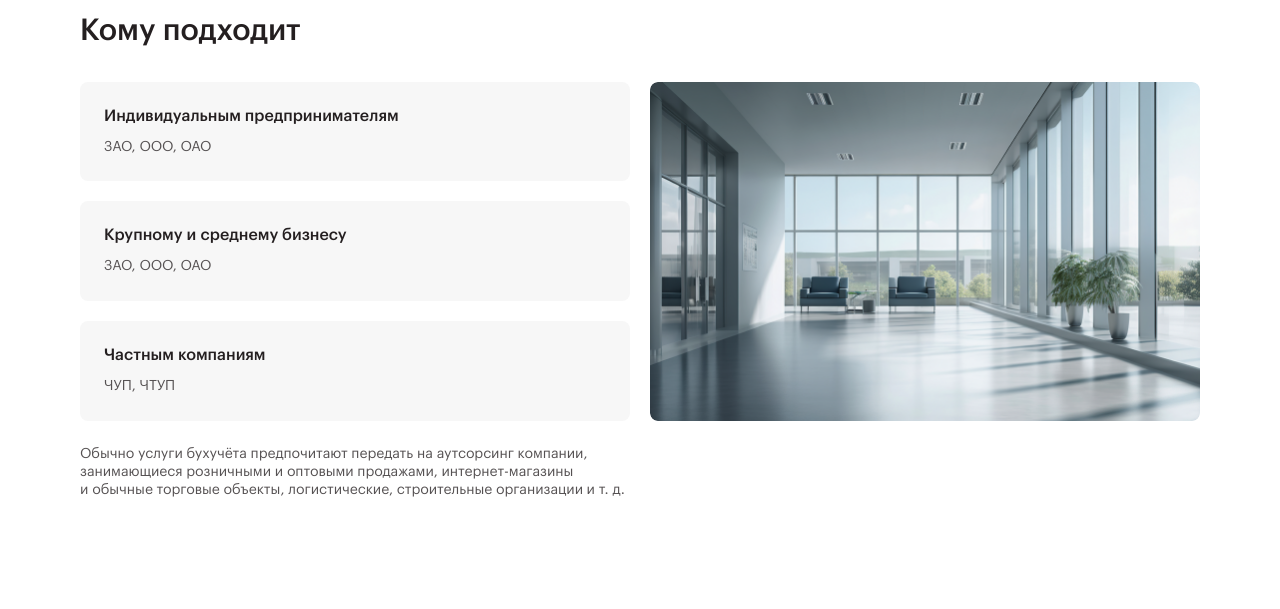
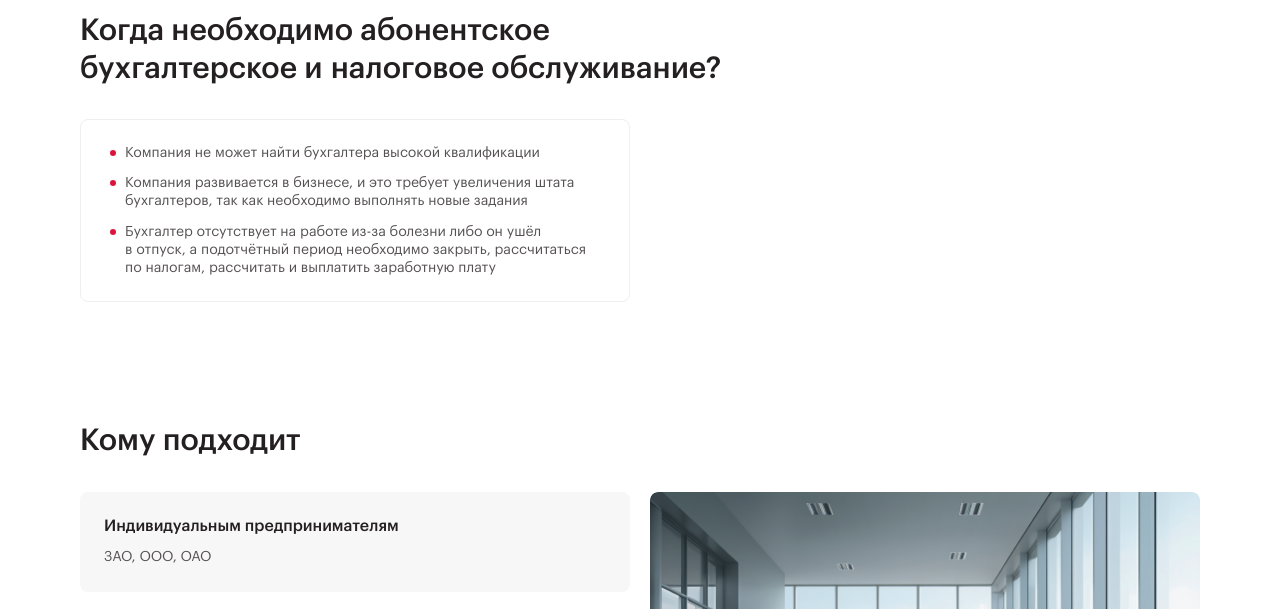
Before and after one commit to DiMoNiO04/otchet-by, a website: page app/services.html in a window 1280 px wide. Shown: the part 114-723 px from the top of the page. Drawn offline with nearby package versions, Linux system fonts and the light colour scheme.

Commit message:
feat: add section acc-tax-serv

```diff
--- a/app/services.html
+++ b/app/services.html
@@ -601,7 +601,27 @@
   </div>
 </header>
  <main>
-  <section class="suitable section">
+  <section class="acc-tax-serv section">
+  <div class="container">
+    <div class="acc-tax-serv__container">
+      <h2 class="h2">Когда необходимо абонентское бухгалтерское и налоговое обслуживание?</h2>
+      <div class="acc-tax-serv__block content">
+        <ul>
+          <li>Компания не может найти бухгалтера высокой квалификации</li>
+          <li>
+            Компания развивается в бизнесе, и это требует увеличения штата бухгалтеров, так как необходимо выполнять
+            новые задания
+          </li>
+          <li>
+            Бухгалтер отсутствует на работе из-за болезни либо он ушёл в отпуск, а подотчётный период необходимо
+            закрыть, рассчитаться по налогам, рассчитать и выплатить заработную плату
+          </li>
+        </ul>
+      </div>
+    </div>
+  </div>
+</section>
+ <section class="suitable section">
   <div class="container">
     <div class="suitable__container">
       <h2 class="h2">Кому подходит</h2>
@@ -689,7 +709,8 @@
     </div>
   </div>
 </section>
- <section class="cost-maintainance section">
+
+  <section class="cost-maintainance section">
   <div class="container">
     <div class="cost-maintainance__container">
       <h2 class="h2">Что входит в стоимость обслуживания?</h2>
@@ -722,8 +743,7 @@
     </div>
   </div>
 </section>
-
-  <section class="section work">
+ <section class="section work">
   <div class="container">
     <div class="work__container">
       <h2 class="h2">Как мы работаем?</h2>
@@ -855,7 +875,8 @@
     </div>
   </div>
 </section>
- <section class="order-us section">
+
+  <section class="order-us section">
   <div class="container">
     <div class="order-us__container">
       <h2 class="h2">Почему заказывают у нас?</h2>
@@ -887,8 +908,7 @@
     </div>
   </div>
 </section>
-
-  <section class="section team">
+ <section class="section team">
   <div class="container">
     <div class="team__container">
       <div class="team__titles">
--- /dev/null
+++ b/src/scss/pages/services/_account-tax-serv.scss
@@ -0,0 +1,52 @@
+.acc-tax-serv {
+  .h2 {
+    margin-bottom: 32px;
+    max-width: 650px;
+    text-wrap: balance;
+  }
+
+  &__block {
+    width: 550px;
+  }
+
+  &__block {
+    background-color: transparent;
+    padding: 24px;
+    border-radius: 8px;
+    border: 1px solid $greyDivider;
+  }
+
+  .content {
+    ul li {
+      @include mb(12px);
+    }
+  }
+}
+
+@media screen and (max-width: $tablet) {
+  .acc-tax-serv {
+    &__blocks {
+      width: 550px;
+    }
+
+    .content {
+      ul li {
+        @include mb(8px);
+      }
+    }
+  }
+}
+
+@media screen and (max-width: $tablet) {
+  .acc-tax-serv {
+    .h2 {
+      margin-bottom: 24px;
+      width: 100%;
+    }
+
+    &__block {
+      width: 100%;
+      padding: 20px;
+    }
+  }
+}
--- a/src/scss/pages/services/_index.scss
+++ b/src/scss/pages/services/_index.scss
@@ -3,3 +3,4 @@
 @import './beneficial';
 @import './specialize';
 @import './suitable';
+@import './account-tax-serv';
```
Also changed, not shown: src/html/pages/services/account-tax-serv.html (added, +20 -0 lines), src/html/pages/services/main.html (+3 -3 lines), app/css/main.css.
